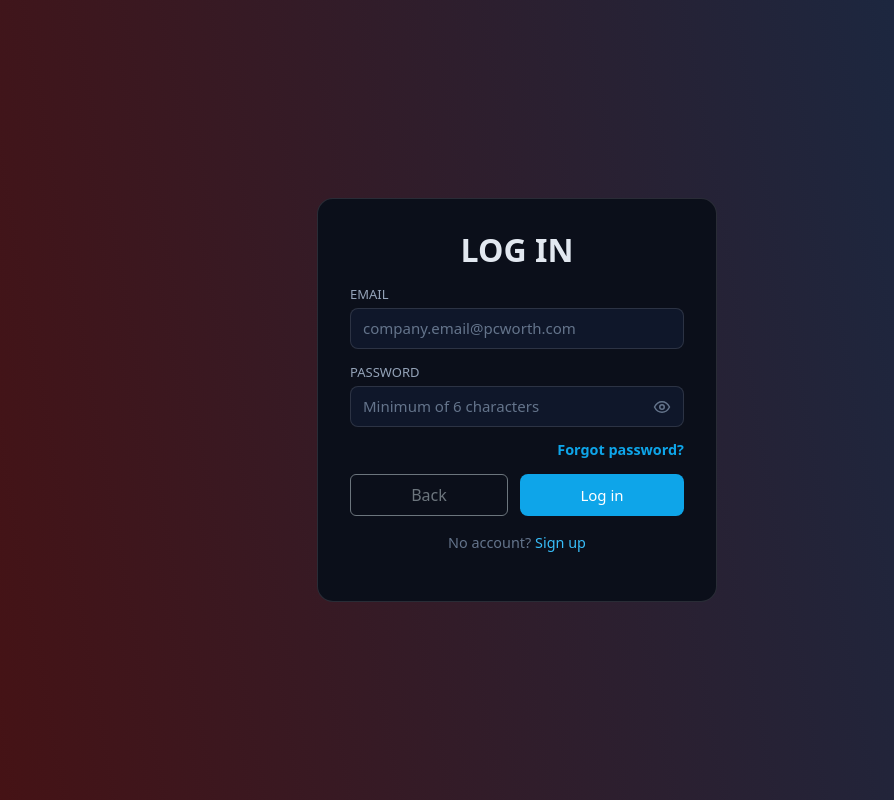
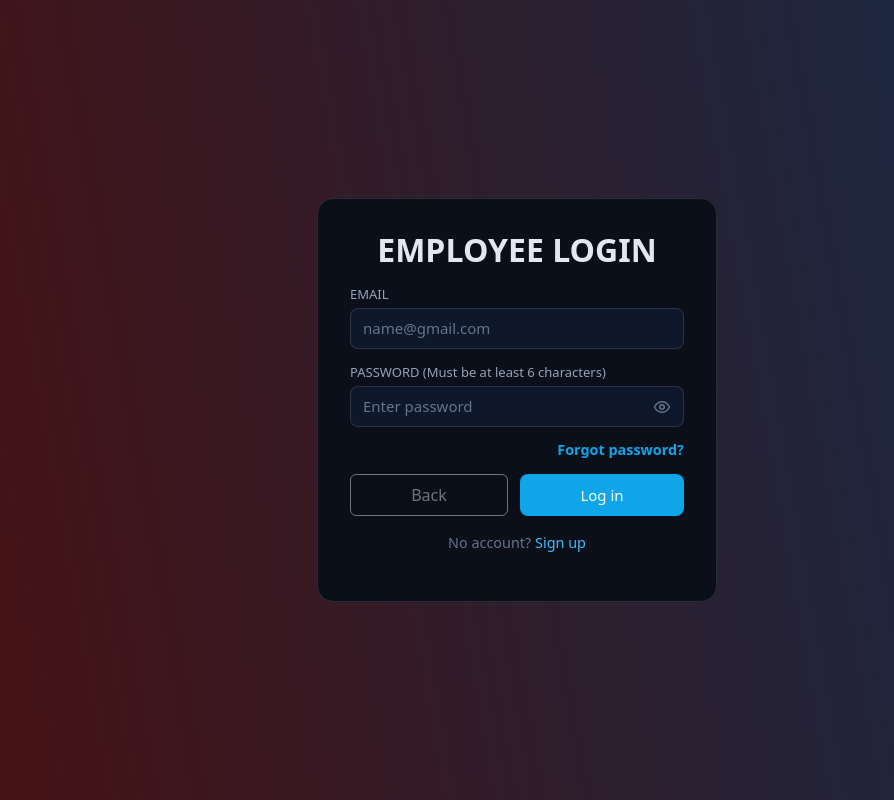
Before and after one commit to echo252525/TimeWorth, a Vue app in the folder my-app/: page /login in a window 1280 px wide. Shown: the whole page, without its empty margins (123-1017 px from the left). Built offline with nearby package versions, Linux system fonts and the light colour scheme; no server answers.

Commit message:
minor edits

```diff
--- a/my-app/src/views/AdminSignupView.vue
+++ b/my-app/src/views/AdminSignupView.vue
@@ -105,7 +105,7 @@ async function onSubmit() {
 <template>
   <div class="signup-view">
     <AuthLayout>
-      <h2 class="auth-title"><strong>ADMIN SIGN UP</strong></h2>
+      <h3 class="auth-title"><strong>ADMIN SIGN UP</strong></h3>
       <p class="signup-step-label" aria-live="polite">
         <template v-if="signupStep === 1">Personal Information</template>
         <template v-else-if="signupStep === 2">Admin Information</template>
@@ -119,7 +119,7 @@ async function onSubmit() {
       <form class="auth-form signup-form-steps" @submit.prevent="onSubmit">
       <div ref="step1Panel" v-show="signupStep === 1" class="signup-step-panel">
         <div class="field">
-          <label for="first_name">First name</label>
+          <label for="first_name">FIRST NAME</label>
           <input
             id="first_name"
             v-model="form.first_name"
@@ -130,18 +130,18 @@ async function onSubmit() {
           />
         </div>
         <div class="field">
-          <label for="middle_initial">Middle initial</label>
+          <label for="middle_initial">MIDDLE INITIAL (optional)</label>
           <input
             id="middle_initial"
             v-model="form.middle_initial"
             type="text"
             maxlength="8"
-            placeholder="Optional"
+            placeholder="Middle initial"
             autocomplete="additional-name"
           />
         </div>
         <div class="field">
-          <label for="last_name">Last name</label>
+          <label for="last_name">LAST NAME</label>
           <input
             id="last_name"
             v-model="form.last_name"
--- a/my-app/src/views/ForgotPasswordView.vue
+++ b/my-app/src/views/ForgotPasswordView.vue
@@ -19,11 +19,11 @@ const origin = computed(() => (route.query.from === 'admin' ? 'admin' : 'employe
 const isAdmin = computed(() => origin.value === 'admin')
 const backRoute = computed(() => (isAdmin.value ? '/admin/login' : '/login'))
 const badgeText = computed(() => 'Secure recovery')
-const title = computed(() => (isAdmin.value ? 'Reset your admin password' : 'Reset your employee password'))
+const title = computed(() => (isAdmin.value ? 'Reset Admin Password' : 'Reset Password'))
 const subtitle = computed(() => (
   isAdmin.value
     ? 'Enter the email linked to your admin account. A secure password reset link will be sent to you.'
-    : 'Enter the email you used to sign up for your account below. A secure link to reset your password will be sent to you.'
+    : 'Enter the email you used to sign up to receive a secure password recovery link.'
 ))
 const placeholder = computed(() => (
   isAdmin.value
--- a/my-app/src/views/LoginView.vue
+++ b/my-app/src/views/LoginView.vue
@@ -138,18 +138,18 @@ function dismissAccountModal() {
           Your password has been changed. Sign in with your new password.
         </p>
       </div>
-      <h2 class="auth-title"><strong>LOG IN</strong></h2>
+      <h2 class="auth-title"><strong>EMPLOYEE LOGIN</strong></h2>
       <form class="auth-form" @submit.prevent="onSubmit">
-        <div class="field"><label for="email">EMAIL</label><input id="email" v-model="form.email" type="email" required placeholder="company.email@pcworth.com" autocomplete="email" /></div>
+        <div class="field"><label for="email">EMAIL</label><input id="email" v-model="form.email" type="email" required placeholder="name@gmail.com" autocomplete="email" /></div>
         <div class="field">
-          <label for="password">PASSWORD</label>
+          <label for="password">PASSWORD (Must be at least 6 characters)</label>
           <div class="input-with-icon">
             <input
               id="password"
               v-model="form.password"
               :type="showPassword ? 'text' : 'password'"
               required
-              placeholder="Minimum of 6 characters"
+              placeholder="Enter password"
               autocomplete="current-password"
             />
             <button
--- a/my-app/src/views/SignupView.vue
+++ b/my-app/src/views/SignupView.vue
@@ -146,7 +146,7 @@ async function onSubmit() {
         <router-link class="btn primary auth-success-banner__cta" to="/login">Go to log in</router-link>
       </div>
       <template v-else>
-      <h2 class="auth-title"><strong>EMPLOYEE SIGN UP</strong></h2>
+      <h3 class="auth-title"><strong>EMPLOYEE SIGN UP</strong></h3>
       <p class="signup-step-label" aria-live="polite">
         <template v-if="signupStep === 1">Personal Information</template>
         <template v-else-if="signupStep === 2">Employee Information</template>
@@ -159,13 +159,13 @@ async function onSubmit() {
       </ol>
       <form class="auth-form signup-form-steps" @submit.prevent="onSubmit">
       <div ref="step1Panel" v-show="signupStep === 1" class="signup-step-panel">
-        <div class="field"><label for="first_name">FIRST NAME*</label><input id="first_name" v-model="form.first_name" type="text" required placeholder="First name" autocomplete="given-name" /></div>
-        <div class="field"><label for="middle_initial">MIDDLE INITIAL (Optional)</label><input id="middle_initial" v-model="form.middle_initial" type="text" maxlength="8" placeholder="M.I." autocomplete="additional-name" /></div>
-        <div class="field"><label for="last_name">LAST NAME*</label><input id="last_name" v-model="form.last_name" type="text" required placeholder="Last name" autocomplete="family-name" /></div>
+        <div class="field"><label for="first_name">FIRST NAME</label><input id="first_name" v-model="form.first_name" type="text" required placeholder="First Name" autocomplete="given-name" /></div>
+        <div class="field"><label for="middle_initial">MIDDLE INITIAL (Optional)</label><input id="middle_initial" v-model="form.middle_initial" type="text" maxlength="8" placeholder="Middle Initial" autocomplete="additional-name" /></div>
+        <div class="field"><label for="last_name">LAST NAME</label><input id="last_name" v-model="form.last_name" type="text" required placeholder="Last Name" autocomplete="family-name" /></div>
       </div>
       <div ref="step2Panel" v-show="signupStep === 2" class="signup-step-panel">
         <div class="field">
-          <label for="position">POSITION IN COMPANY</label>
+          <label for="position">COMPANY POSITION</label>
           <select
             v-if="positionOptions.length"
             id="position"
@@ -186,13 +186,13 @@ async function onSubmit() {
             :disabled="positionsLoading"
           />
         </div>
-        <div class="field"><label for="empno">EMPLOYEE NO.</label><input id="empno" v-model="form.employee_no" type="text" required autocomplete="off" placeholder="Your employee number or ID" :maxlength="MAX_EMPLOYEE_IDENTIFIER_LENGTH" /></div>
-        <div class="field"><label for="phone">PHONE NUMBER</label><input id="phone" v-model="form.phone_number" type="tel" required autocomplete="tel" placeholder="+63 9XX XXX XXXX" /></div>
-        <div class="field"><label for="email">COMPANY EMAIL</label><input id="email" v-model="form.email" type="email" required placeholder="company.email@pcworth.com" autocomplete="email" /></div>
+        <div class="field"><label for="empno">EMPLOYEE NO. (Enter N/A if not available)</label><input id="empno" v-model="form.employee_no" type="text" required autocomplete="off" placeholder="PCW00000" :maxlength="MAX_EMPLOYEE_IDENTIFIER_LENGTH" /></div>
+        <div class="field"><label for="phone">PHONE NUMBER</label><input id="phone" v-model="form.phone_number" type="tel" required autocomplete="tel" placeholder="09XXXXXXXXX" /></div>
+        <div class="field"><label for="email">EMAIL</label><input id="email" v-model="form.email" type="email" required placeholder="name@gmail.com" autocomplete="email" /></div>
       </div>
       <div v-show="signupStep === 3" class="signup-step-panel">
         <div class="field">
-          <label for="password">Password</label>
+          <label for="password">PASSWORD (Must be at least 6 characters)</label>
           <div class="input-with-icon">
             <input
               id="password"
@@ -200,7 +200,7 @@ async function onSubmit() {
               :type="showPassword ? 'text' : 'password'"
               required
               minlength="6"
-              placeholder="Minimum of 6 characters"
+              placeholder="Enter password"
               autocomplete="new-password"
             />
             <button
@@ -223,7 +223,7 @@ async function onSubmit() {
           </div>
         </div>
         <div class="field">
-          <label for="confirmPassword">Confirm password</label>
+          <label for="confirmPassword">CONFIRM PASSWORD</label>
           <div class="input-with-icon">
             <input
               id="confirmPassword"
@@ -231,7 +231,7 @@ async function onSubmit() {
               :type="showConfirmPassword ? 'text' : 'password'"
               required
               minlength="6"
-              placeholder="Confirm your password"
+              placeholder="Re-enter password"
               autocomplete="new-password"
             />
             <button
```
Lines whose indentation alone changed are shown as unchanged.
